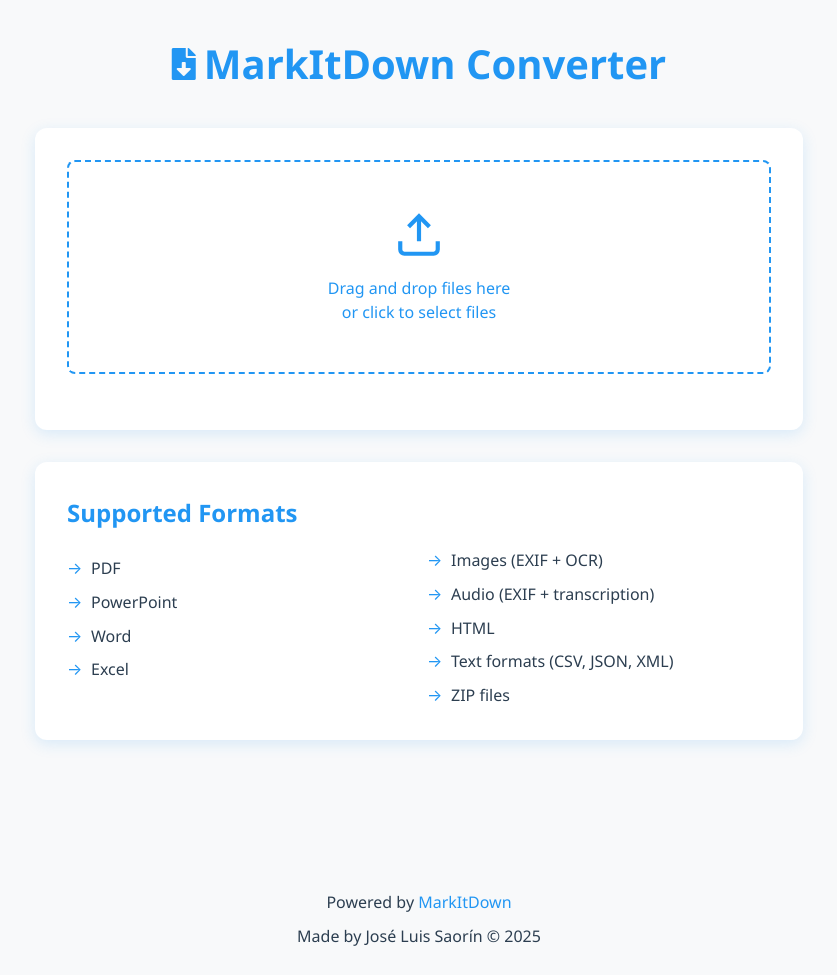
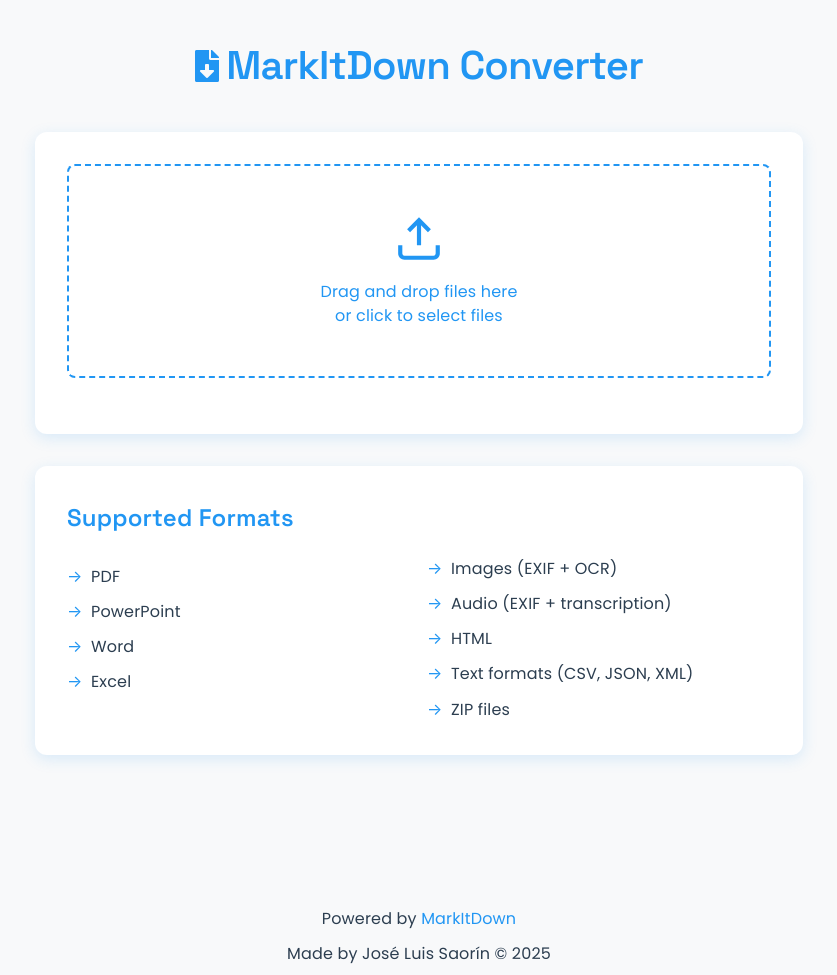
Before and after one commit to joseluissaorin/MarkItDown-Flask-GUI-API, a Flask app: page / in a window 1280 px wide. Shown: the whole page, without its empty margins (221-1058 px from the left). Before the commit the page ends 946 px from the top, so only its background shows below. Run offline with Flask 2, Linux system fonts and the light colour scheme.

Commit message:
Assistant checkpoint: Updated typography with modern Google Fonts
Assistant generated file changes:
- templates/index.html: Add Google Fonts
- static/style.css: Update typography, Update headings style

---

User prompt:

Make it more beautiful, change the font. Left the colors the same

```diff
--- a/static/style.css
+++ b/static/style.css
@@ -14,16 +14,22 @@
 }
 
 body {
-  font-family: 'Segoe UI', system-ui, -apple-system, sans-serif;
+  font-family: 'Poppins', system-ui, -apple-system, sans-serif;
   color: var(--text);
   background: var(--bg-light);
-  line-height: 1.6;
+  line-height: 1.7;
+  letter-spacing: 0.01em;
 }
 
 .container {
   max-width: 800px;
   margin: 2rem auto;
   padding: 0 1rem;
+}
+
+h1, h2 {
+  font-family: 'Space Grotesk', sans-serif;
+  font-weight: 600;
 }
 
 h1 {
@@ -35,6 +41,7 @@ h1 {
   align-items: center;
   justify-content: center;
   gap: 0.5rem;
+  letter-spacing: -0.02em;
 }
 
 h1 i {
--- a/templates/index.html
+++ b/templates/index.html
@@ -6,7 +6,7 @@
 
     <script src="https://cdnjs.cloudflare.com/ajax/libs/jszip/3.10.1/jszip.min.js"></script>
 
-    <link rel="stylesheet" href="https://fonts.googleapis.com/css2?family=Inter:wght@400;500;600&display=swap">
+    <link rel="stylesheet" href="https://fonts.googleapis.com/css2?family=Poppins:wght@400;500;600&family=Space+Grotesk:wght@400;500;600&display=swap">
     <meta name="viewport" content="width=device-width, initial-scale=1.0">
 </head>
 <body>
```
